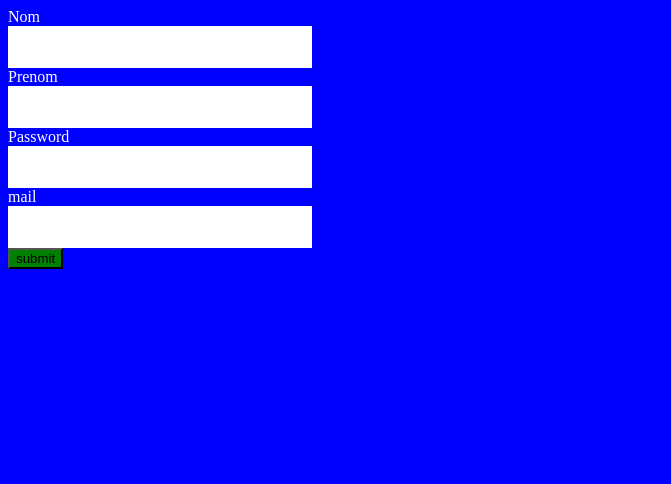
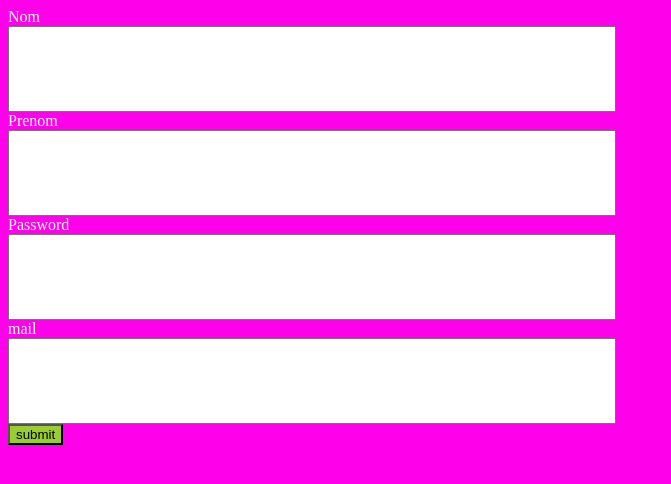
Before and after one commit to Rainymaw/git-tutorial, a plain HTML site: page index.html in a window 1280 px wide. Shown: the whole page, without its empty margins (0-671 px from the left). Drawn offline with Linux system fonts and the light colour scheme.

Commit message:
Modification de fichier style

```diff
--- a/style.css
+++ b/style.css
@@ -1,18 +1,18 @@
 body{
-    background-color:blue;
+    background-color:rgb(255, 0, 234);
 }
 
 *{
     color:white;
 }
 input{
-    width:300px;
-    height:40px;
-    border-width:0px;
+    width:600px;
+    height:80px;
+    border-width:auto;
     display:block;
-    color:black;
+    color:goldenrod;
 }
 button{
     color:black;
-    background-color:green;
+    background-color:yellowgreen;
 }
```
